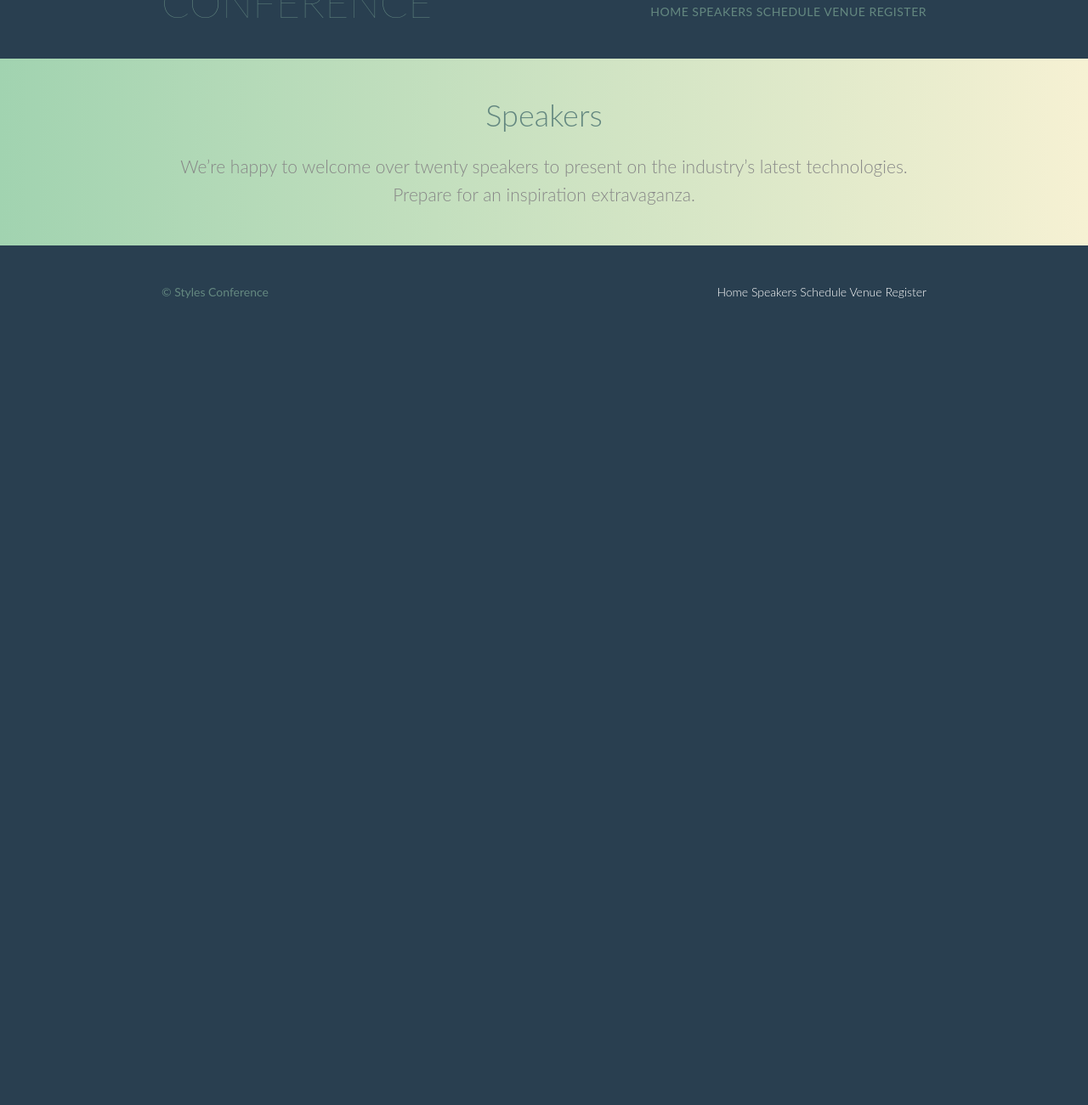
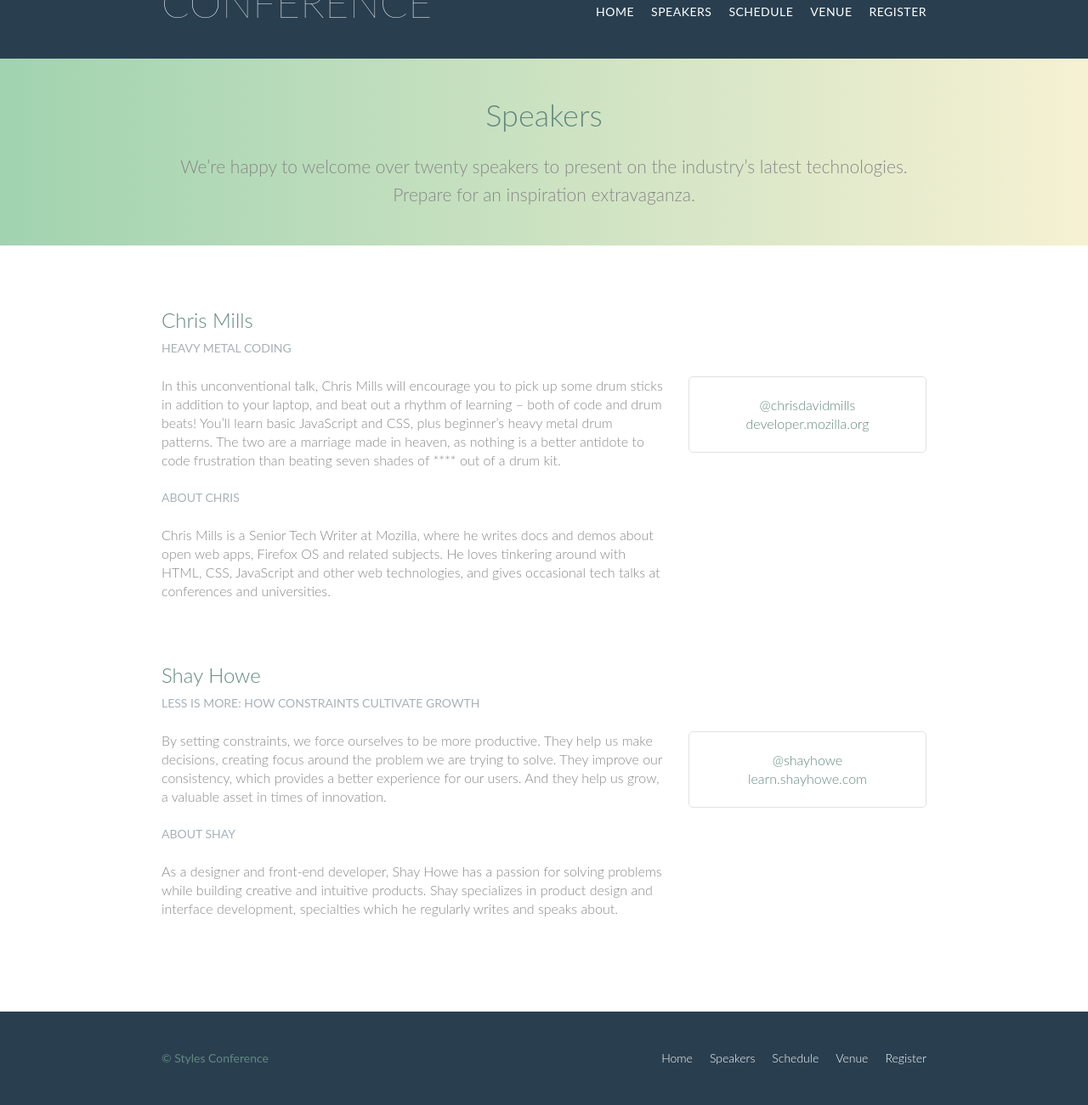
Before and after one commit to anthonycreyes/tiy_assignments, a plain HTML site: page day_07/speakers.html in a window 1280 px wide. Shown: the part 107-1408 px from the top of the page at 85% size. Before the commit the page ends 800 px from the top, so only its background shows below. Drawn offline with Linux system fonts and the light colour scheme; a small style sheet from the web is missing.

Commit message:
Updating progress for Day 7

```diff
--- a/day_07/assets/stylesheets/main.css
+++ b/day_07/assets/stylesheets/main.css
@@ -199,6 +199,25 @@ cite, em {
   line-height: 33px;
 }
 
+
+/*
+  ========================================
+  Speakers
+  ========================================
+*/
+
+.speaker-info {
+  border: 1px solid #dfe2e5;
+  border-radius: 5px;
+  margin-top: 88px;
+  padding: 22px 0;
+  text-align: center;
+}
+
+.speaker {
+  margin-bottom: 44px;
+}
+
 /*
   ========================================
   Links
@@ -223,6 +242,15 @@ p a {
 .primary-header a:hover,
 .primary-footer a:hover {
   color: #648880;
+}
+
+.nav li {
+  display: inline-block;
+  margin: 0 10px;
+  vertical-align: top;
+}
+.nav li:last-child {
+  margin-right: 0;
 }
 
 /*
--- a/day_07/speakers.html
+++ b/day_07/speakers.html
@@ -9,7 +9,7 @@
 <body>
 
 
-<header class="container group">
+<header class="primary-header container group">
 
 	<h1 class="logo">
 	<a href="index.html">Styles <br> Conference</a>
@@ -18,11 +18,13 @@
 	<h3 class="tagline">August 24&ndash;26th &mdash; Chicago, IL</h3>
 
 	<nav class="nav primary-nav">
-	<a href="index.html">Home</a>
-	<a href="speakers.html">Speakers</a>
-	<a href="schedule.html">Schedule</a>
-	<a href="venue.html">Venue</a>
-	<a href="register.html">Register</a>
+	<ul>
+	  <li><a href="index.html">Home</a></li><!--
+	  --><li><a href="speakers.html">Speakers</a></li><!--
+	  --><li><a href="schedule.html">Schedule</a></li><!--
+	  --><li><a href="venue.html">Venue</a></li><!--
+	  --><li><a href="register.html">Register</a></li>
+	</ul>
 	</nav>
 
 </header>
@@ -37,15 +39,85 @@
   </div>
 </section>
 
+<section class="row">
+	<div class="grid">
+
+<!-- Chris Mills -->
+
+	<section class="speaker" id="chris-mills">
+
+	<div class="col-2-3">
+
+	<h2>Chris Mills</h2>
+	<h5>Heavy Metal Coding</h5>
+
+	<p>In this unconventional talk, Chris Mills will encourage you to pick up some drum sticks in addition to your laptop, and beat out a rhythm of learning &#8211; both of code and drum beats! You&#8217;ll learn basic JavaScript and CSS, plus beginner&#8217;s heavy metal drum patterns. The two are a marriage made in heaven, as nothing is a better antidote to code frustration than beating seven shades of **** out of a drum kit.</p>
+
+	<h5>About Chris</h5>
+
+	<p>Chris Mills is a Senior Tech Writer at Mozilla, where he writes docs and demos about open web apps, Firefox OS and related subjects. He loves tinkering around with HTML, CSS, JavaScript and other web technologies, and gives occasional tech talks at conferences and universities.</p>
+
+	</div><!--
+
+	--><aside class="col-1-3">
+	<div class="speaker-info">
+
+	<ul>
+	<li><a href="https://twitter.com/chrisdavidmills">@chrisdavidmills</a></li>
+	<li><a href="https://developer.mozilla.org/">developer.mozilla.org</a></li>
+	</ul>
+
+	</div>
+	</aside>
+
+	</section>
+
+	<section class="speaker" id="shay-howe">
+
+		<div class="col-2-3">
+
+		<h2>Shay Howe</h2>
+		<h5>Less Is More: How Constraints Cultivate Growth</h5>
+
+		<p>By setting constraints, we force ourselves to be more productive. They help us make decisions, creating focus around the problem we are trying to solve. They improve our consistency, which provides a better experience for our users. And they help us grow, a valuable asset in times of innovation.</p>
+
+		<h5>About Shay</h5>
+
+		<p>As a designer and front-end developer, Shay Howe has a passion for solving problems while building creative and intuitive products. Shay specializes in product design and interface development, specialties which he regularly writes and speaks about.</p>
+
+		</div><!--
+
+	--><aside class="col-1-3">
+		<div class="speaker-info">
+
+		<ul>
+		<li><a href="https://twitter.com/shayhowe">@shayhowe</a></li>
+		<li><a href="http://learn.shayhowe.com/">learn.shayhowe.com</a></li>
+		</ul>
+
+		</div>
+	</aside>
+
+	</section>
+
+
+	</div>
+</section>
+
 <footer class="primary-footer container group">
-	<small>&copy; Styles Conference</small>
-	<nav class="nav">
-	<a href="index.html">Home</a>
-	<a href="speakers.html">Speakers</a>
-	<a href="schedule.html">Schedule</a>
-	<a href="venue.html">Venue</a>
-	<a href="register.html">Register</a>
+
+  <small>&copy; Styles Conference</small>
+
+  <nav class="nav">
+    <ul>
+      <li><a href="index.html">Home</a></li><!--
+      --><li><a href="speakers.html">Speakers</a></li><!--
+      --><li><a href="schedule.html">Schedule</a></li><!--
+      --><li><a href="venue.html">Venue</a></li><!--
+      --><li><a href="register.html">Register</a></li>
+    </ul>
   </nav>
+
 </footer>
 
 
```
